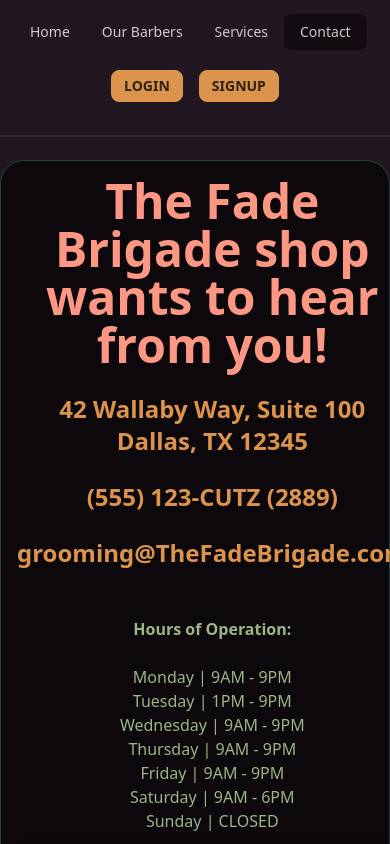
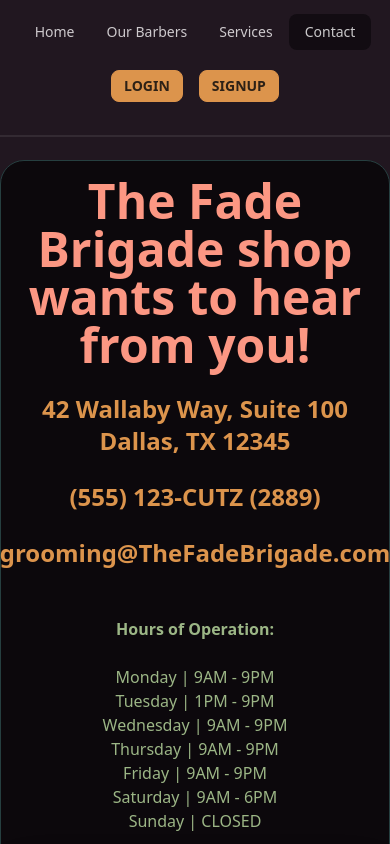
Before and after one commit to princessjenn/project-03, a React (Vite) app in the folder client/: page /contact in a window 390 px wide. Shown: the top 844 px of the page. Built offline with nearby package versions, Linux system fonts and the light colour scheme.

Commit message:
responsive contact page

```diff
--- a/client/src/components/NavTabs/NavTabs.jsx
+++ b/client/src/components/NavTabs/NavTabs.jsx
@@ -50,7 +50,7 @@ export default function NavTabs({ currentPage }) {
   return (
     <AuthContextProvider>
       <div className="flex">
-        <header className="flex flex-wrap justify-start items-center text-light p-0.5">
+        <header className="flex flex-wrap justify-center items-center text-light p-0.5 mx-auto">
           <div>
             <ul className="flex flex-wrap menu menu-horizontal p-3">
               <li>
--- a/client/src/pages/Contact/index.jsx
+++ b/client/src/pages/Contact/index.jsx
@@ -20,7 +20,7 @@ export default function Contact() {
   };
 
   return (
-    <div className="hero min-h-screen bg-base-200 rounded-3xl border border-secondary">
+    <div className="flex flex-wrap justify-center hero min-h-screen bg-base-200 rounded-3xl border border-secondary">
       <div className="hero-content flex-col lg:flex-row ">
         <div className="text-center lg:text-left ">
           <h1 className="text-5xl text-error font-bold">
```
